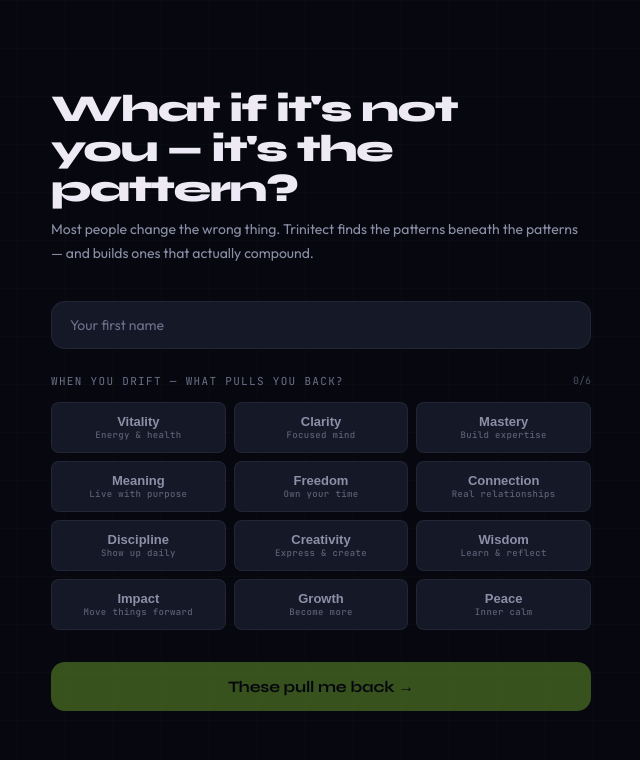
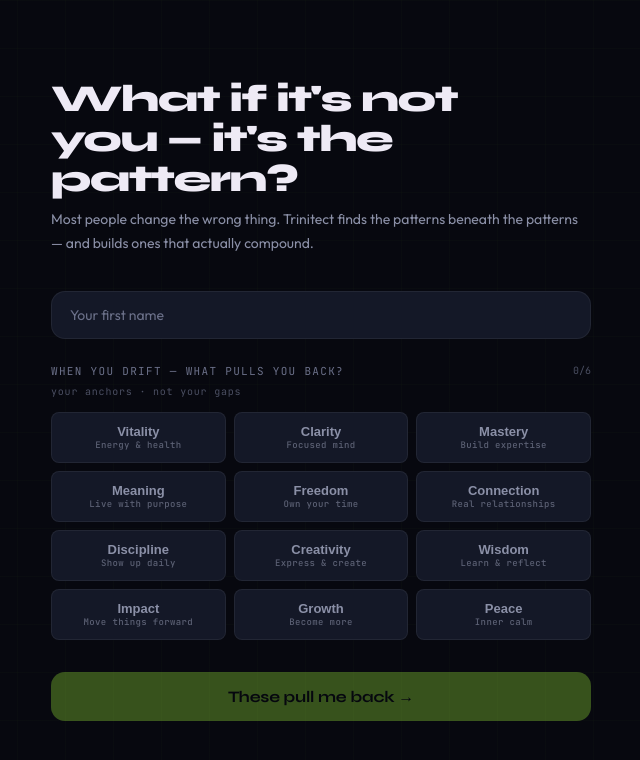
Before and after one commit to gjhall01/trinitect, a Next.js app: page /start in a window 1280 px wide. Shown: the top 760 px of the page, without its empty margins (319-959 px from the left). Built offline with nearby package versions, Linux system fonts and the light colour scheme.

Commit message:
fix(onboarding): clarify driver selection intent — anchors not gaps
Add "your anchors · not your gaps" beneath the driver question so users
understand they're identifying existing compass points, not deficits.

Co-Authored-By: Claude Sonnet 4.6 <noreply@anthropic.com>

```diff
--- a/app/start/page.tsx
+++ b/app/start/page.tsx
@@ -181,7 +181,7 @@ export default function Onboarding() {
               style={{ marginBottom: 24 }}
             />
 
-            <div style={{ display: 'flex', alignItems: 'center', justifyContent: 'space-between', marginBottom: 12 }}>
+            <div style={{ display: 'flex', alignItems: 'center', justifyContent: 'space-between', marginBottom: 4 }}>
               <p style={{ fontSize: 11, color: 'var(--text3)', fontFamily: 'var(--font-mono)', textTransform: 'uppercase', letterSpacing: '0.12em' }}>
                 When you drift — what pulls you back?
               </p>
@@ -193,6 +193,9 @@ export default function Onboarding() {
                 {selectedDrivers.length}/6
               </span>
             </div>
+            <p style={{ fontSize: 10, fontFamily: 'var(--font-mono)', color: 'var(--text4)', letterSpacing: '0.08em', marginBottom: 12 }}>
+              your anchors · not your gaps
+            </p>
 
             <div className="values-grid" style={{ marginBottom: 32 }}>
               {DRIVERS.map(({ name, desc }) => (
```
